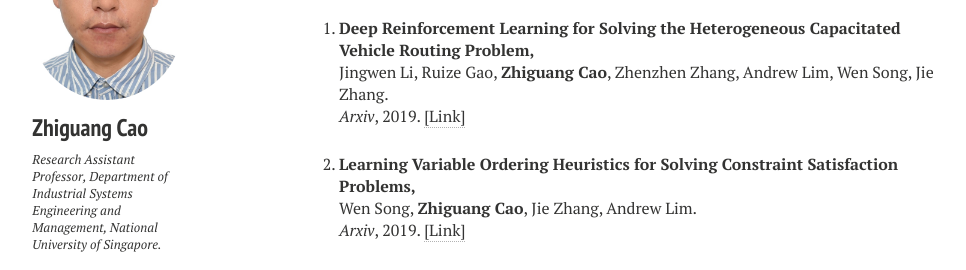
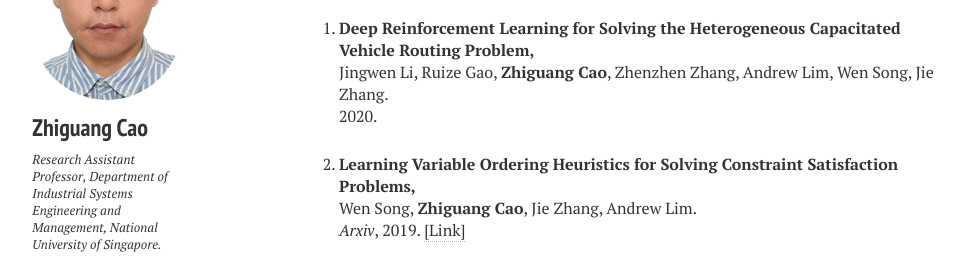
Before and after one commit to zhiguangcaosg/zhiguangcaosg.github.io, a Jekyll site: the page built from publications.md, in a window 1280 px wide and 900 px high. Shown: the part 202-472 px from the top of the window, without its empty margins (21-987 px from the left). Built offline with Jekyll 4.4.1, drawn with Linux system fonts in a browser that asks for light colours; nearby versions of some CDN libraries.

Commit message:
Update publications.html

```diff
--- a/_layouts/publications.html
+++ b/_layouts/publications.html
@@ -92,7 +92,7 @@ div.bibtex pre { font-size: 75%; overflow: auto;  width: 100%; padding: 0em 0em;
 <p>
 <b>Deep Reinforcement Learning for Solving the Heterogeneous Capacitated Vehicle Routing Problem,</b>
 <br>Jingwen Li, Ruize Gao, <b>Zhiguang Cao</b>, Zhenzhen Zhang, Andrew Lim, Wen Song, Jie Zhang.<br>
-<i>Arxiv</i>, 2019. <a href="https://arxiv.org/abs/1912.10762" target="_blank">[Link]</a>
+2020.
 </p>
 </li>
 
```
